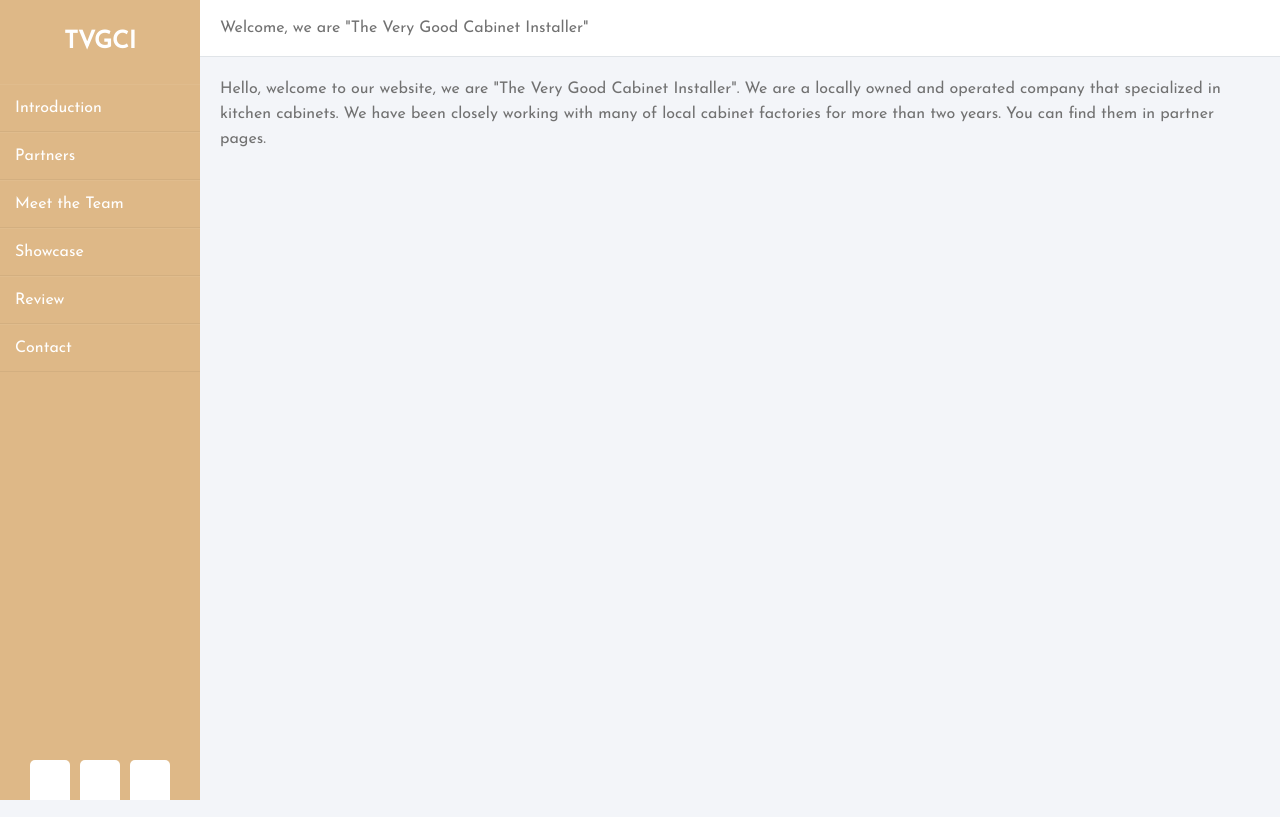
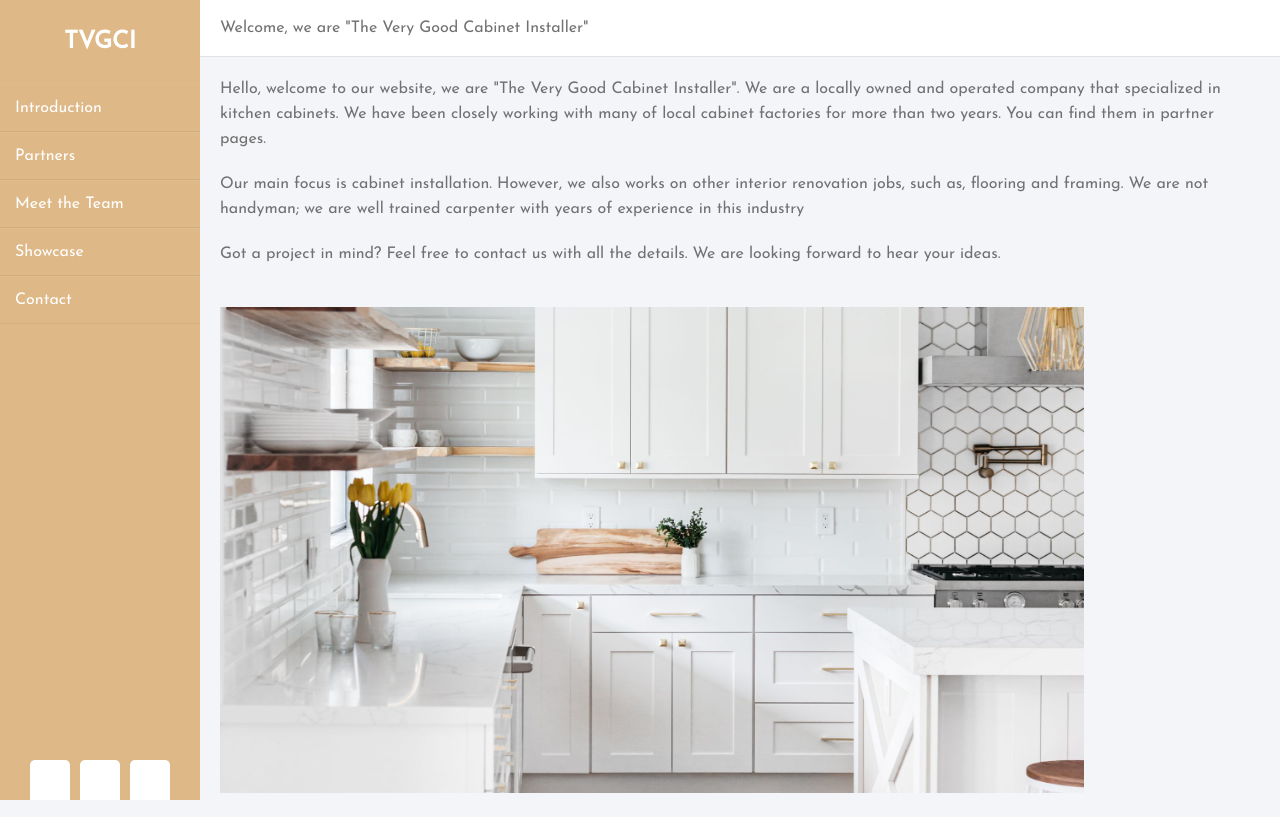
Before and after one commit to yiliangliu08/tvgci, a Flask app: page /intro in a window 1280 px wide. Run offline with Flask 2, Linux system fonts and the light colour scheme.

Commit message:
Finalizing base template

```diff
--- a/app.py
+++ b/app.py
@@ -1,14 +1,18 @@
 import os
 import uuid
 
-from flask import Flask, render_template, request
+from flask import Flask, render_template, request, flash
 from flask_sqlalchemy import SQLAlchemy
 from sqlalchemy.dialects.postgresql import UUID
+
+import smtplib
+from email.mime.multipart import MIMEMultipart
+from email.mime.text import MIMEText
 
 app = Flask(__name__)
 app.config["SQLALCHEMY_DATABASE_URI"] = 'postgresql://thhdiqjopereve:c43e9cd76448f496e9508a5ad704520d43bc30d795275396d94543749485f603@ec2-44-193-188-118.compute-1.amazonaws.com:5432/d1es6b77cis6gd'
 db = SQLAlchemy(app)
-
+app.secret_key='test'
 
 class customers(db.Model):
     id = db.Column(UUID(as_uuid=True), primary_key=True, default=uuid.uuid4())
@@ -54,10 +58,22 @@ def showcase():
 @app.route('/contact', methods=['GET', 'POST'])
 def contact():
     if request.method =='POST':
-        print(request.form['name'])
         customer = customers(request.form['name'], request.form['email'], request.form['phone'], request.form['budget'], request.form['comment'])
         db.session.add(customer)
         db.session.commit()
+        #
+        # content = "Name: {}\n" \
+        #           "E-mail: {}\n" \
+        #           "Phone: {}\n" \
+        #           "Budget: {}\n" \
+        #           "Comment: {}\n".format(
+        #             request.form['name'],
+        #             request.form['email'],
+        #             request.form['phone'],
+        #             request.form['budget'],
+        #             request.form['comment'])
+        # sender = "tony1997810@gmail.com"
+        # flash("Your request has been submitted.")
     return render_template('contact.html')
 
 if __name__ == '__main__':
--- a/static/css/style.css
+++ b/static/css/style.css
@@ -128,15 +128,27 @@ body{
     margin-bottom: 20px;
 }
 
+.wrapper .main_content .sample img{
+    margin: 20px;
+    width: 80%;
+    height: auto;
+}
+
 .wrapper .main_content .ceanesse{
     margin: 20px;
     width: 100%;
     height: auto;
 }
 
+.wrapper .main_content .tab img{
+    margin: 20px;
+    width: 40%;
+    height: auto;
+}
+
 .wrapper .main_content .hck{
     margin: 20px;
-    width: 100%;
+    width: 120%;
     height: auto;
 }
 
@@ -162,6 +174,13 @@ body{
     width:auto;
 }
 
-.wrapper .main_content .contact {
+.wrapper .main_content .contact{
     margin:40px;
 }
+
+.wrapper .main_content .contact .count{
+    position: relative;
+    Left: 150px;
+    font-size: 10px;
+    color: #717171;
+}
--- /dev/null
+++ b/static/js/script.js
@@ -0,0 +1,3 @@
+function countChars(obj){
+    document.getElementById("charNum").innerHTML=obj.value.length+'/1024 characters';
+}
--- a/templates/home.html
+++ b/templates/home.html
@@ -16,6 +16,5 @@
 <body>
    <h1>Welcome, we are "The Very Good Cabinet Installer"</h1>
    <p><a href=intro> <button>Contiune</button></a></p>
-
 </body>
 </html>
--- a/templates/intro.html
+++ b/templates/intro.html
@@ -15,7 +15,7 @@
             <li><a href="partner"></i>Partners</a></li>
             <li><a href="team"></i>Meet the Team</a></li>
             <li><a href="showcase"></i>Showcase</a></li>
-            <li><a href="review"></i>Review</a></li>
+{#            <li><a href="review"></i>Review</a></li>#}
             <li><a href="contact"></i>Contact</a></li>
         </ul>
         <div class="social_media">
@@ -27,10 +27,19 @@
     <div class="main_content">
         <div class="header">Welcome, we are "The Very Good Cabinet Installer"</div>
         <div class="info">
-          <div>Hello, welcome to our website, we are "The Very Good Cabinet Installer". We are a locally owned and
-          operated company that specialized in kitchen cabinets. We have been closely working with many of local
-          cabinet factories for more than two years. You can find them in partner pages.</div>
-      </div>
+            <div>Hello, welcome to our website, we are "The Very Good Cabinet Installer". We are a locally owned and
+                operated company that specialized in kitchen cabinets. We have been closely working with many of local
+                cabinet factories for more than two years. You can find them in partner pages.</div>
+            <div>Our main focus is cabinet installation. However, we also works on other interior renovation jobs,
+                such as, flooring and framing. We are not handyman; we are well trained carpenter with years of
+                experience in this industry</div>
+            <div>Got a project in mind? Feel free to contact us with all the details. We are looking forward to hear
+                your ideas.
+            </div>
+        </div>
+        <div class="sample">
+            <img src="/static/image/showcase/intro.jpg">
+        </div>
     </div>
 </div>
 </body>
--- a/templates/showcase.html
+++ b/templates/showcase.html
@@ -15,7 +15,7 @@
             <li><a href="partner"></i>Partners</a></li>
             <li><a href="team"></i>Meet the Team</a></li>
             <li><a href="showcase"></i>Showcase</a></li>
-            <li><a href="review"></i>Review</a></li>
+{#            <li><a href="review"></i>Review</a></li>#}
             <li><a href="contact"></i>Contact</a></li>
         </ul>
         <div class="social_media">
```
Also changed, not shown: templates/contact.html (+13 -5 lines), templates/partner.html (+10 -3 lines), templates/team.html (+4 -4 lines), static/image/partner/tab.png (added), static/image/showcase/intro.jpg (added).
